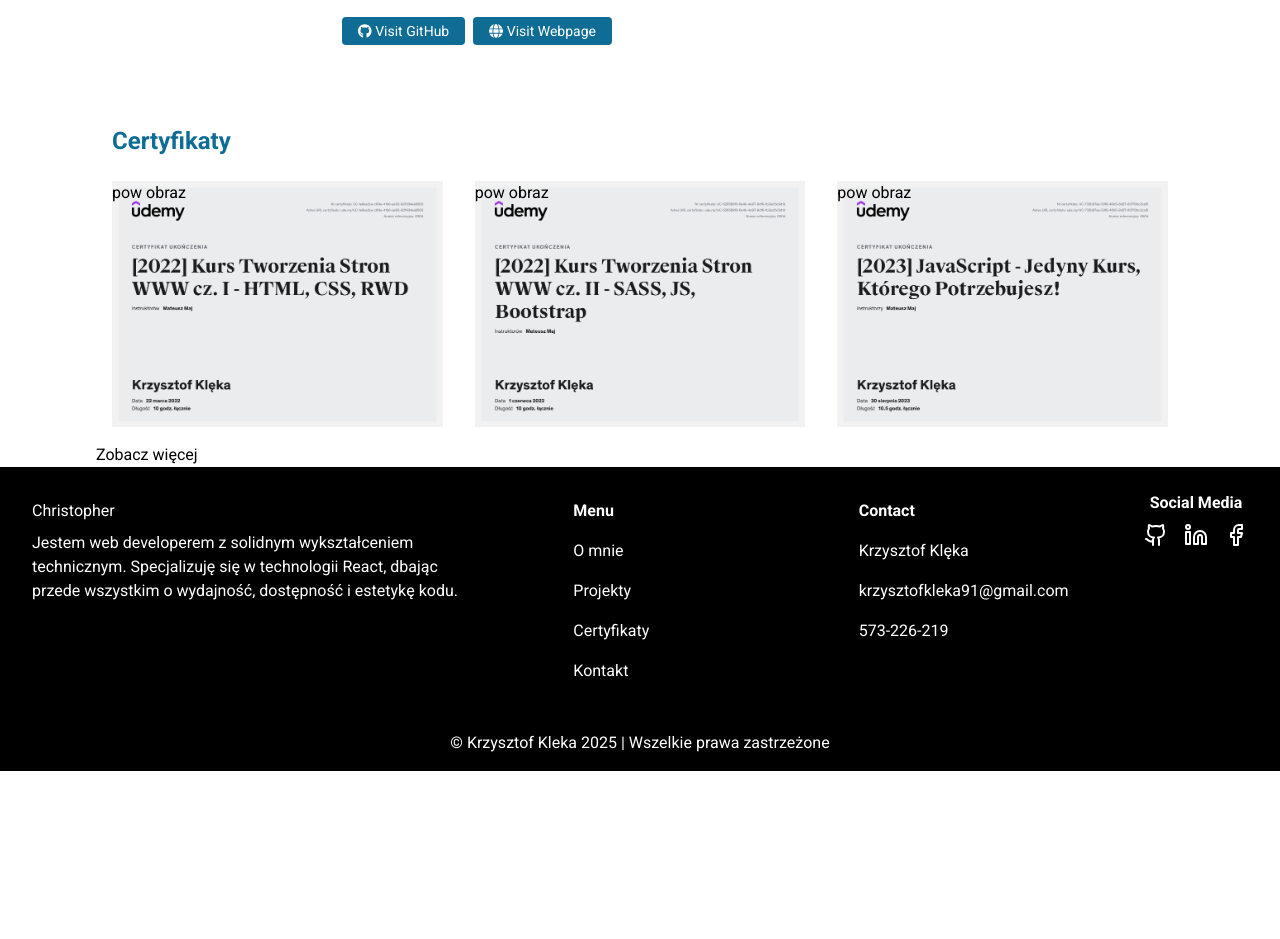
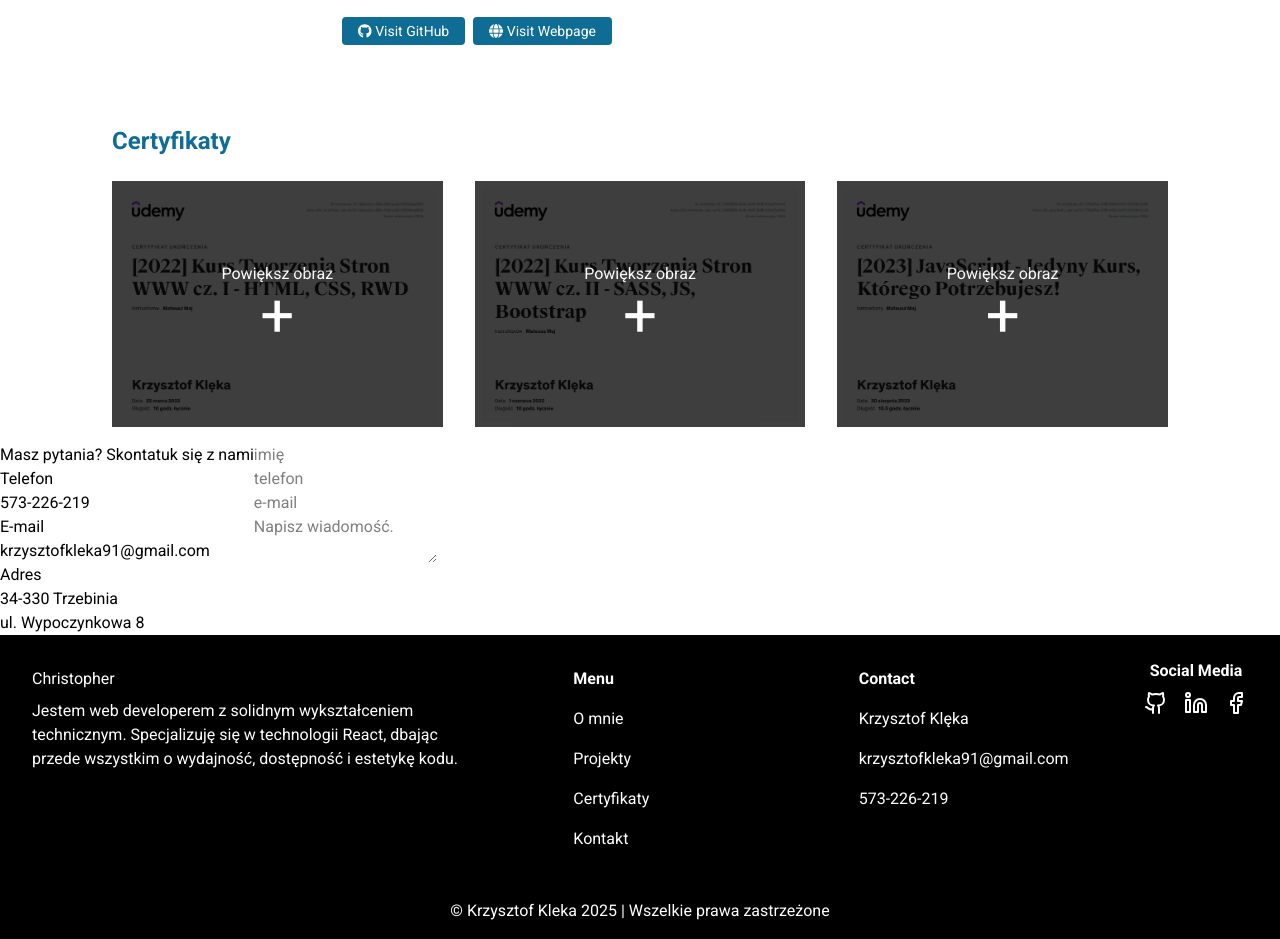
Before and after one commit to Kry765/portfolio, a React (Vite) app: page / in a window 1280 px wide. Shown: the part 2105-3044 px from the top of the page. Before the commit the page ends 2876 px from the top, so only its background shows below. Built offline with nearby package versions, Linux system fonts and the light colour scheme; what tailwindcss-animated would draw is missing.

Commit message:
add new component form

```diff
--- a/src/components/ContactForm/ContactForm.tsx
+++ b/src/components/ContactForm/ContactForm.tsx
@@ -1,7 +1,30 @@
 export default function ContactForm() {
   return (
-    <div>
-      <h3>Masz pytania? Skontatuk się z nami</h3>
+    <div className="flex flex-row">
+      <div>
+        <h3>Masz pytania? Skontatuk się z nami</h3>
+        <div>
+          <p>Telefon</p>
+          <p>573-226-219</p>
+        </div>
+        <div>
+          <p>E-mail</p>
+          <p>krzysztofkleka91@gmail.com</p>
+        </div>
+        <div>
+          <p>Adres</p>
+          <p>34-330 Trzebinia</p>
+          <p>ul. Wypoczynkowa 8</p>
+        </div>
+      </div>
+      <div>
+        <form action="" className="flex flex-col">
+          <input type="text" placeholder="imię" />
+          <input type="text" placeholder="telefon" />
+          <input type="text" placeholder="e-mail" />
+          <textarea name="" id="" placeholder="Napisz wiadomość."></textarea>
+        </form>
+      </div>
     </div>
   );
 }
--- a/src/components/Diploma/Diploma.tsx
+++ b/src/components/Diploma/Diploma.tsx
@@ -5,20 +5,21 @@ const typedData = diplomaData as DiplomaEntry;
 
 export default function Diploma() {
   return (
-    <div className="px-24">
+    <div className="px-12 md:px-24">
       <h2 className="py-2 px-4 font-bold text-center md:text-left text-2xl text-[#0F6D95] gap-4">
         {typedData.diplomaSectionTitle}
       </h2>
-      <div className="flex flex-row w-full">
+      <div className="flex md:flex-row flex-col w-full">
         {typedData.diplomaImage.map((data: DiplomaListImage, index: number) => (
-          <div className="w-1/3 relative m-4 hover:cursor-pointer">
+          <div className="md:w-1/3 relative m-4 hover:cursor-pointer">
             <img key={index} src={data.source} alt={data.alternative} />
-            <p className="absolute top-0 flex mx-auto">pow obraz</p>
-            <div className="absolute top-0 bg-black opacity-5 w-[100%] h-[100%]"></div>
+            <div className="absolute flex items-center flex-col justify-center top-0 bg-[#000] opacity-[75%] w-[100%] h-[100%]">
+              <p className="text-white text-center">Powiększ obraz</p>
+              <p className="text-white text-center text-6xl">+</p>
+            </div>
           </div>
         ))}
       </div>
-      <button>Zobacz więcej</button>
     </div>
   );
 }
--- a/src/page/Homepage.tsx
+++ b/src/page/Homepage.tsx
@@ -8,6 +8,7 @@ import Project from "../components/MyProject/Project";
 import AOS from "aos";
 import "aos/dist/aos.css";
 import Diploma from "../components/Diploma/Diploma";
+import ContactForm from "../components/ContactForm/ContactForm";
 
 export default function Homepage() {
   useEffect(() => {
@@ -37,6 +38,9 @@ export default function Homepage() {
         <section>
           <Diploma />
         </section>
+        <section>
+          <ContactForm />
+        </section>
       </main>
       <footer data-aos="fade-right">
         <Footer />
```
